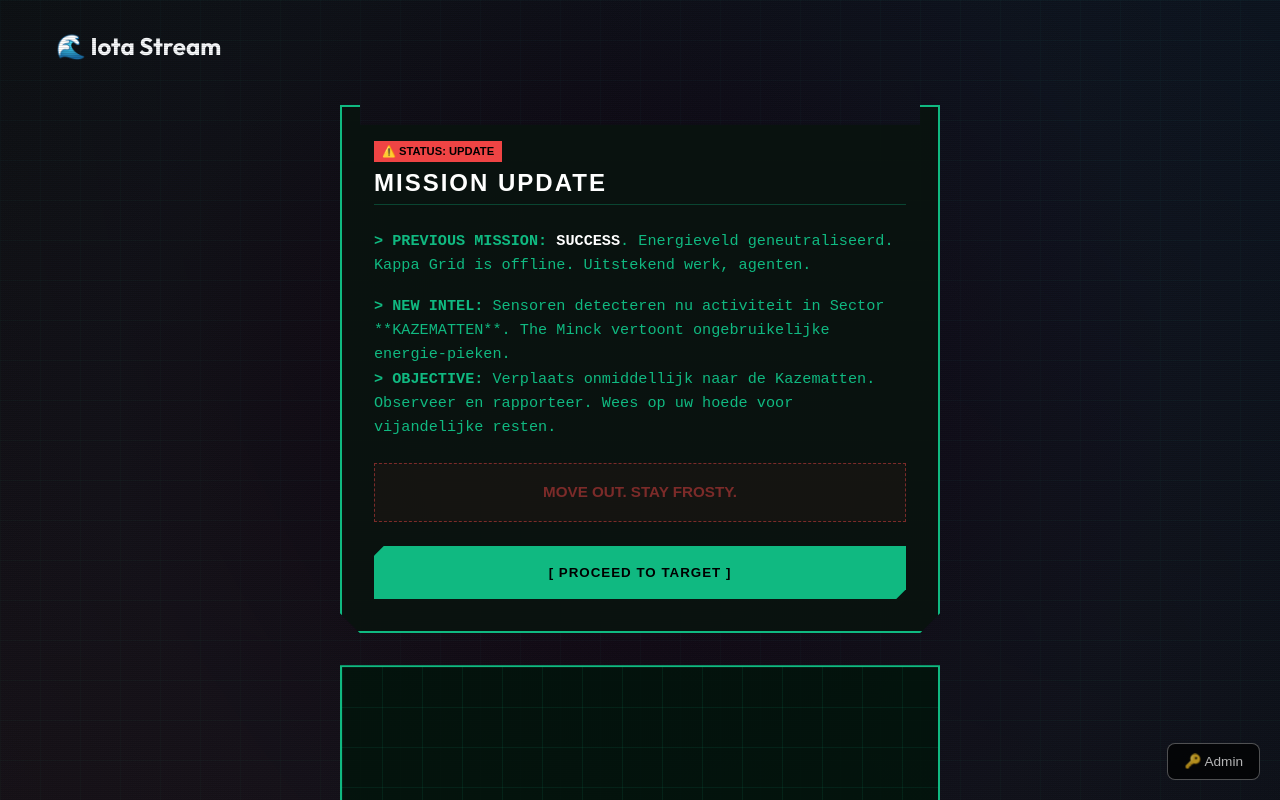
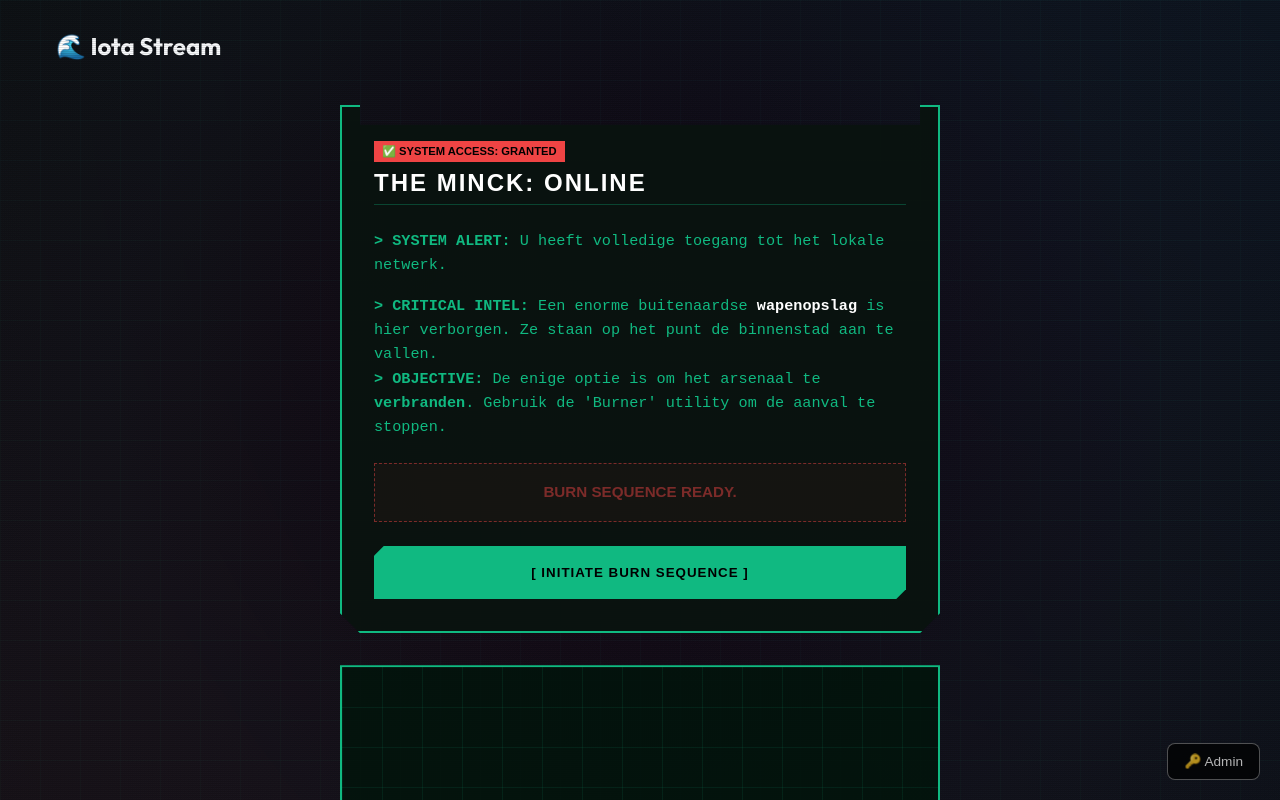
Before and after one commit to x4b5/game2026, a SvelteKit app: page /game/iota-stream-6 in a window 1280 px wide. Shown: the top 800 px of the page. Built offline with nearby package versions, Linux system fonts and the light colour scheme.

Commit message:
feat: update iota-stream-6 story to weapon burn and fix game logic

```diff
--- a/src/routes/game/iota-stream-6/+page.svelte
+++ b/src/routes/game/iota-stream-6/+page.svelte
@@ -38,7 +38,8 @@
     });
 
     function acceptBriefing() {
-        goto("/game/iota-stream-6/burner");
+        briefingVisible = false;
+        startGame();
     }
 
     function startGame() {
@@ -85,6 +86,10 @@
                                 clearInterval(updateTimer);
                                 gameContainer?.win(
                                     goodCaught * 100 - badCaught * 50,
+                                );
+                                setTimeout(
+                                    () => goto("/game/rho-system-88/finale"),
+                                    1500,
                                 );
                             }
                         } else {
@@ -147,32 +152,31 @@
         {#if briefingVisible}
             <div class="intel-briefing" in:fade>
                 <div class="briefing-header">
-                    <span class="alert-tag">⚠️ STATUS: UPDATE</span>
-                    <h1>MISSION UPDATE</h1>
+                    <span class="alert-tag">✅ SYSTEM ACCESS: GRANTED</span>
+                    <h1>THE MINCK: ONLINE</h1>
                 </div>
 
                 <div class="briefing-content">
                     <p class="intel-text">
-                        <strong>> PREVIOUS MISSION:</strong>
-                        <span class="highlight">SUCCESS</span>. Energieveld
-                        geneutraliseerd. Kappa Grid is offline. Uitstekend werk,
-                        agenten.
+                        <strong>> SYSTEM ALERT:</strong> U heeft volledige toegang
+                        tot het lokale netwerk.
                     </p>
                     <p>
-                        <strong>> NEW INTEL:</strong> Sensoren detecteren nu activiteit
-                        in Sector **KAZEMATTEN**. The Minck vertoont ongebruikelijke
-                        energie-pieken.
+                        <strong>> CRITICAL INTEL:</strong> Een enorme
+                        buitenaardse <span class="highlight">wapenopslag</span> is
+                        hier verborgen. Ze staan op het punt de binnenstad aan te
+                        vallen.
                     </p>
                     <p>
-                        <strong>> OBJECTIVE:</strong> Verplaats onmiddellijk naar
-                        de Kazematten. Observeer en rapporteer. Wees op uw hoede
-                        voor vijandelijke resten.
+                        <strong>> OBJECTIVE:</strong> De enige optie is om het
+                        arsenaal te <strong>verbranden</strong>. Gebruik de
+                        'Burner' utility om de aanval te stoppen.
                     </p>
-                    <div class="warning-box">MOVE OUT. STAY FROSTY.</div>
+                    <div class="warning-box">BURN SEQUENCE READY.</div>
                 </div>
 
                 <button class="accept-btn" onclick={acceptBriefing}>
-                    [ PROCEED TO TARGET ]
+                    [ INITIATE BURN SEQUENCE ]
                 </button>
             </div>
         {:else}
```
